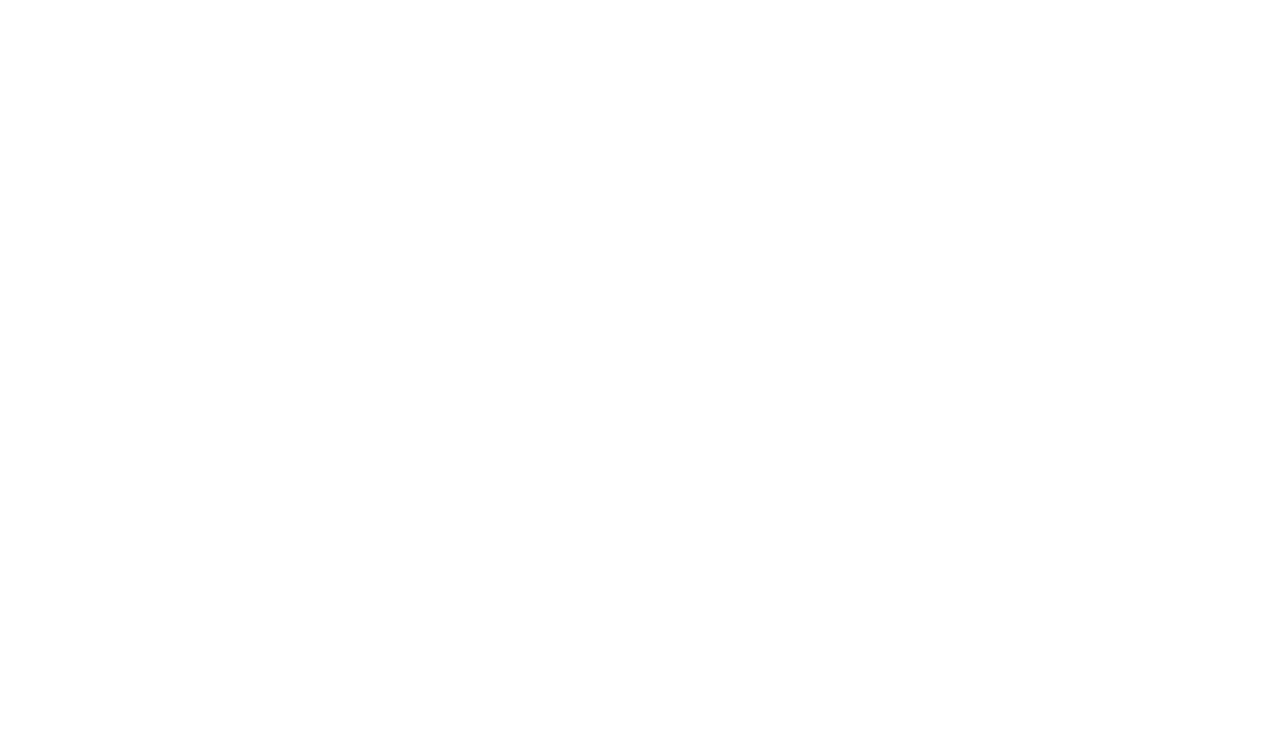
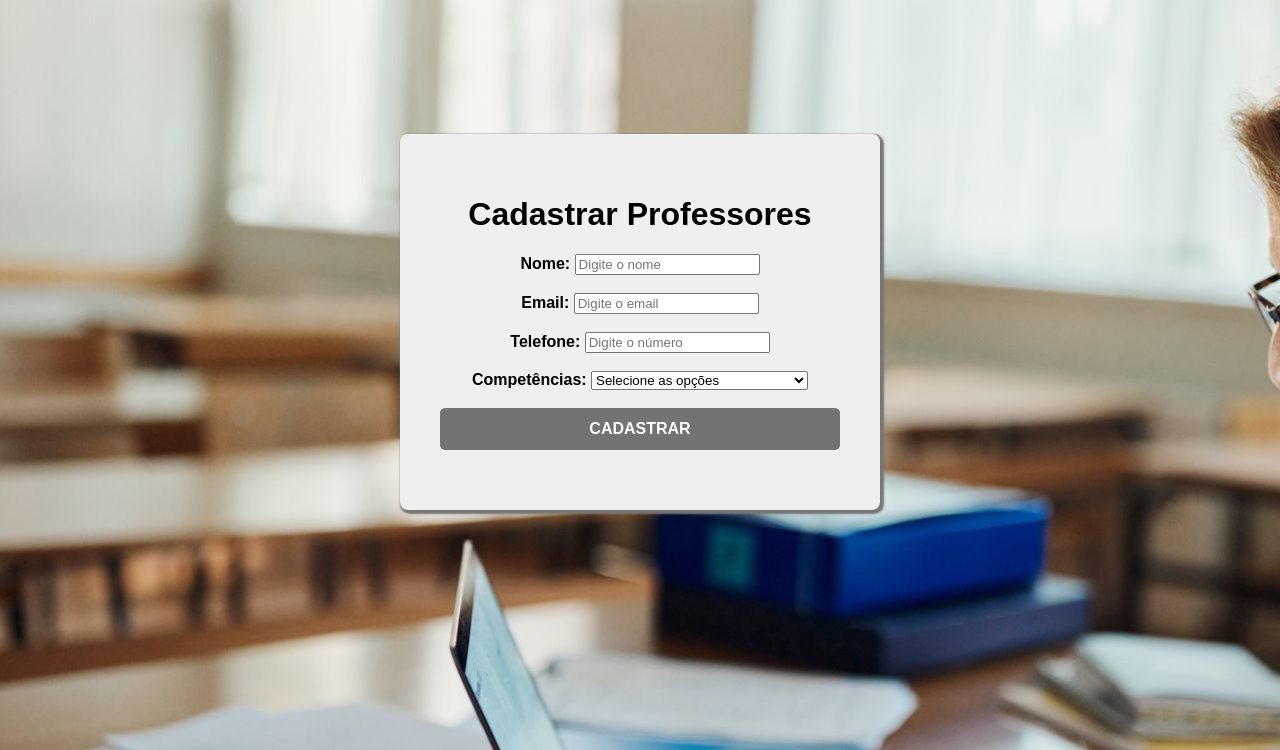
Before and after one commit to MatheusFCE/Trabalho-Final-PSWEB, a Flask app: page /cadprof in a window 1280 px wide. Before the commit the part shown is empty. Shown: the top 750 px of the page. Run offline with Flask 3, Linux system fonts and the light colour scheme.

Commit message:
atualizado em 01.02.2025

```diff
--- /dev/null
+++ b/Cadastro_de_Competencia/static/css/cadprof.css
@@ -0,0 +1 @@
+@import url(../css/home.css);
--- a/Cadastro_de_Competencia/templates/cadprof.html
+++ b/Cadastro_de_Competencia/templates/cadprof.html
@@ -4,8 +4,41 @@
     <meta charset="UTF-8">
     <meta name="viewport" content="width=device-width, initial-scale=1.0">
     <title>Cadastro de Professores</title>
+    <link rel="stylesheet" href="/static/css/cadprof.css">
 </head>
 <body>
+    <div id="form_fundo">
+        <h1>Cadastrar Professores</h1>
+        <div id="form_frente"></div>
+            <form action="/cadastrarProfessor" id="cadastro" method="post">
+                <label for="nome">Nome: </label>
+                <input type="text" name="name" id=name required placeholder="Digite o nome"> <br><br>
+                <label for="email" id="email">Email: </label>
+                <input type="text" name="email" id="email" required placeholder="Digite o email"> <br><br>
+                <label for="text" id="numero">Telefone: </label>
+                <input type="text" name="telefone" id="telefone" required placeholder="Digite o número"> <br><br>
+                <label for="competencias">Competências: </label>
+                <select id="documentos" name="documentos">
+                    <option value="" selected disabled hidden >Selecione as opções</option>
+                    <option value="1">Projetos de Sistemas WEB</option>
+                    <option value="2">Cálculo I</option>
+                    <option value="3">Cálculo II</option>
+                    <option value="4">Eletromagnetismo</option>
+                    <option value="4">Desenvolvimento de Protótipos</option>
+                    <option value="4">Gerência e Segurança de Redes</option>
+                    <option value="4">Sistemas de Rádio Enlace</option>
+                </select> <br><br>
 
+                <button type="submit" id="btn_Cadastrar">
+                    <span></span>
+                    <span></span>
+                    <span></span>
+                    <span></span>Cadastrar
+
+                </button>
+
+
+            </form>
+    </div>
 </body>
 </html>
```
Also changed, not shown: Cadastro_de_Competencia/templates/caddisc.html (+7 -1 lines), Cadastro_de_Competencia/static/css/caddisc.css (added).
